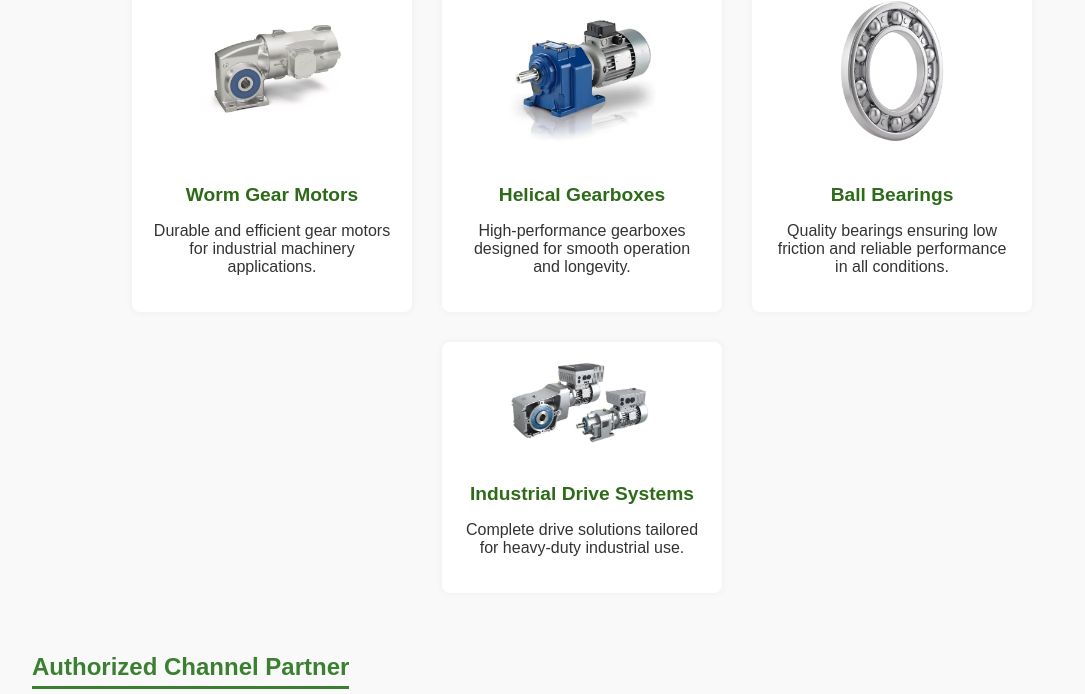
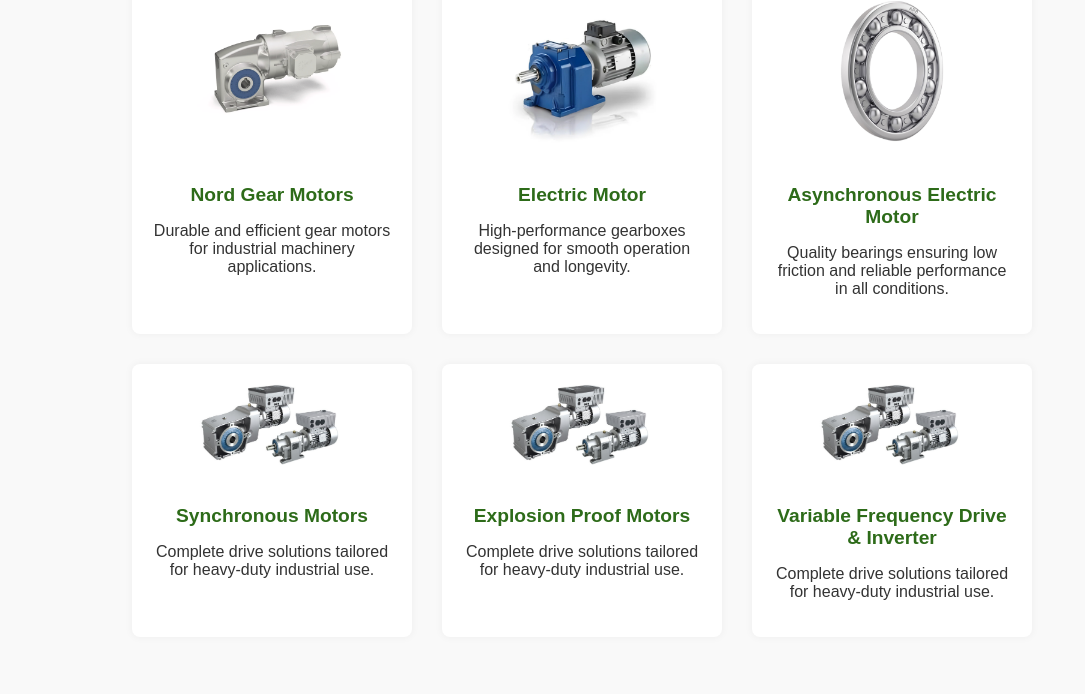
Before and after one commit to vishahan-vengateshan/evergreen-website, a plain HTML site: page index.html in a window 1280 px wide. Shown: the part 831-1525 px from the top of the page, without its empty margins (58-1143 px from the left). Drawn offline with Linux system fonts and the light colour scheme.

Commit message:
additonal prodcut card with justdail link

```diff
--- a/index.html
+++ b/index.html
@@ -46,22 +46,32 @@
   <div class="products">
     <div class="product-item">
       <img src="images/edit_1.webp" alt="Worm Gear Motor" />
-      <h3>Worm Gear Motors</h3>
+      <h3>Nord Gear Motors</h3>
       <p>Durable and efficient gear motors for industrial machinery applications.</p>
     </div>
     <div class="product-item">
       <img src="images/helical-gear-box.webp" alt="Helical Gearbox" />
-      <h3>Helical Gearboxes</h3>
+      <h3>Electric Motor</h3>
       <p>High-performance gearboxes designed for smooth operation and longevity.</p>
     </div>
     <div class="product-item">
       <img src="images/ball-bearing.png" alt="Ball Bearings" />
-      <h3>Ball Bearings</h3>
+      <h3>Asynchronous Electric Motor</h3>
       <p>Quality bearings ensuring low friction and reliable performance in all conditions.</p>
     </div>
     <div class="product-item">
       <img src="images/indus.jpg" alt="Industrial Drive Systems" />
-      <h3>Industrial Drive Systems</h3>
+      <h3>Synchronous Motors</h3>
+      <p>Complete drive solutions tailored for heavy-duty industrial use.</p>
+    </div>
+    <div class="product-item">
+      <img src="images/indus.jpg" alt="Industrial Drive Systems" />
+      <h3>Explosion Proof Motors</h3>
+      <p>Complete drive solutions tailored for heavy-duty industrial use.</p>
+    </div>
+    <div class="product-item">
+      <img src="images/indus.jpg" alt="Industrial Drive Systems" />
+      <h3>Variable Frequency Drive & Inverter</h3>
       <p>Complete drive solutions tailored for heavy-duty industrial use.</p>
     </div>
   </div>
@@ -164,7 +174,7 @@
 <!-- Footer -->
 <footer>
   &copy; 2025 Evergreen Transmission. All rights reserved.<br />
-  <a href="#">LinkedIn</a> | <a href="#">Facebook</a> | <a href="https://www.indiamart.com/evergreen-transmission/" target="_blank" rel="noopener">IndiaMart</a> | <a href="#">JustDial</a>
+  <a href="#">LinkedIn</a> | <a href="#">Facebook</a> | <a href="https://www.indiamart.com/evergreen-transmission/" target="_blank" rel="noopener">IndiaMart</a> | <a href="https://www.justdial.com/Coimbatore/Evergreen-Transmission-Opp-To-Fun-Mall-Peelamedu/0422PX422-X422-180626225033-V3W5_BZDET?cat_b2b_flag=&searchfrom=lst&bd=1&mncatname=Evergreen%20Transmission%20Anupperpalayam&ncatid=10182239&ftterm=Evergreen%20Transmission%20Anupperpalayam&thumbnail=" target="_blank">JustDial</a>
 </footer>
 
   <script src="js/script.js"></script>
```
